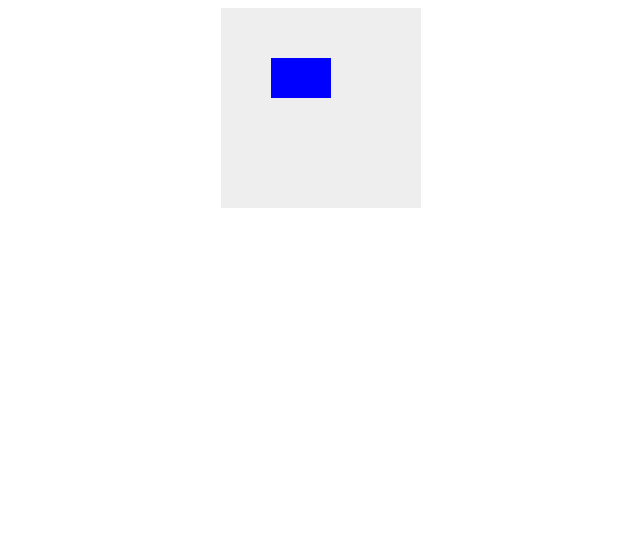
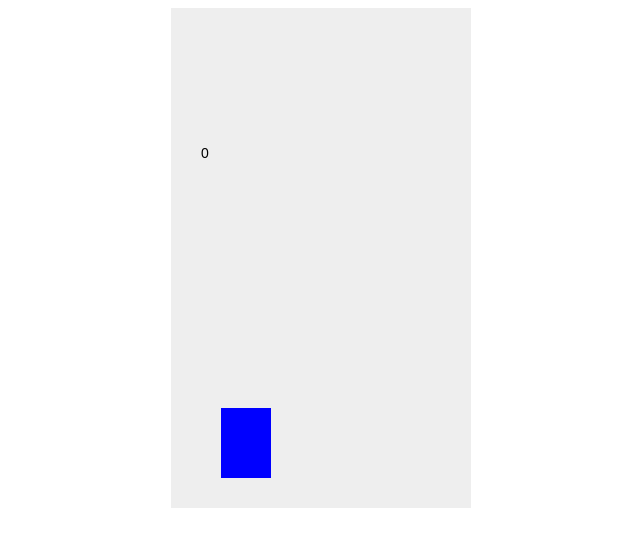
Before and after one commit to Yuri-amaralsantos/rogueDeckBuilderCardGame, a plain HTML site: page test.html in a window 1280 px wide. Shown: the whole page, without its empty margins (319-959 px from the left). Drawn offline with Linux system fonts and the light colour scheme.

Commit message:
update test.html

```diff
--- a/test.html
+++ b/test.html
@@ -24,20 +24,29 @@
   <script>
 
 const canvas = document.getElementById("breakoutCanvas");
-    canvas.width = 200
-    canvas.height =200
+    canvas.width = 300
+    canvas.height =500
     const ctx = canvas.getContext("2d");
+
+let startx=50
+let starty=400
+let posx= startx
+let posy = starty
+let test = true
+let distance=0
 
 
 
     function draw (){
     ctx.beginPath();
-      ctx.rect(50, 50, 60, 40);
+      ctx.rect(posx, posy, 50, 70);
       ctx.fillStyle = "blue"
       ctx.fill();
       ctx.closePath();
 
-
+      ctx.font = '14px Arial';
+      ctx.fillStyle = 'black';
+      ctx.fillText(distance, 30, 150)
 
     }
 
@@ -53,14 +62,34 @@ const canvas = document.getElementById("breakoutCanvas");
     update();
 
 
+
+
     canvas.addEventListener('touchstart', function (e) {
 const touchX = e.touches[0].clientX - canvas.offsetLeft;
 const touchY = e.touches[0].clientY - canvas.offsetTop;
 if (touchX >= 50 && touchX <= 50 + 60 &&
 touchY >= 50 && touchY <= 50 + 40 ) {
-alert("0")
+test = true
 }
 });
+
+canvas.addEventListener('touchmove', function(e) {
+  posx = e.touches[0].clientX - canvas.offsetLeft-25
+  posy = e.touches[0].clientY - canvas.offsetTop-35
+  distancex=posx-startx
+  distancey=posy-starty
+  distance=(distancex)/(distancey)
+
+});
+
+canvas.addEventListener('touchend', function(e) {
+  posx = startx
+  posy = starty
+  distance=0
+});
+
+
+
 
 
 
```
